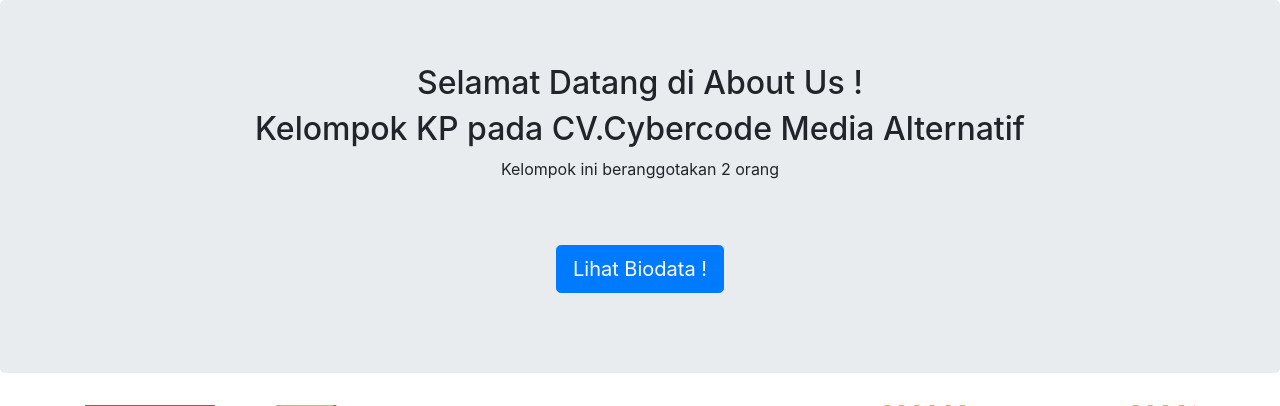
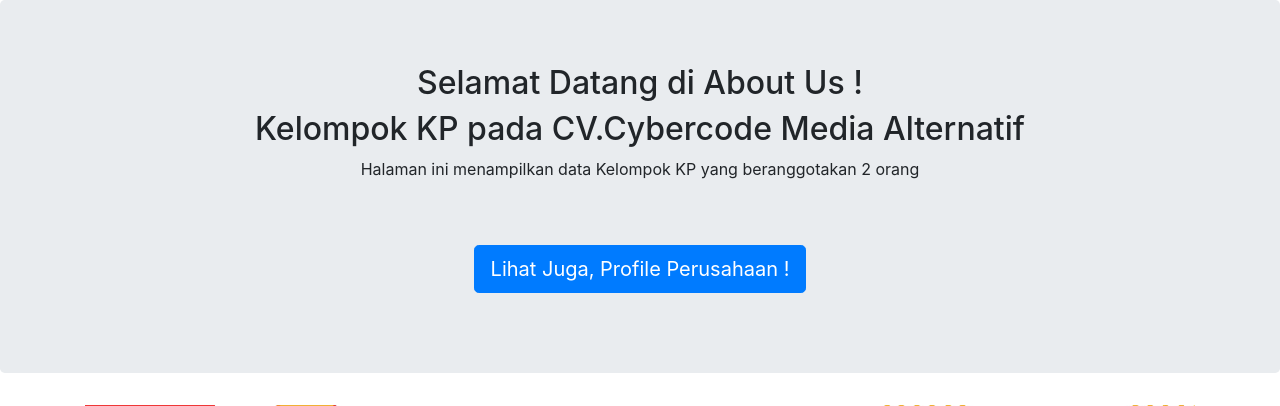
Before and after one commit to HelmyFauzan/projectKP, a CodeIgniter app: the page made by application/views/aboutus.php in a window 1280 px wide. Shown: the part 56-462 px from the top of the page. Run offline with CodeIgniter, Linux system fonts and the light colour scheme.

Commit message:
revisi minor

```diff
--- a/application/views/aboutus.php
+++ b/application/views/aboutus.php
@@ -77,8 +77,8 @@
                 <?php echo $this->session->userdata('username'); ?>
                 di About Us !</h2>
             <h2>Kelompok KP pada CV.Cybercode Media Alternatif</h2>
-            <p align="center">Kelompok ini beranggotakan 2 orang </p><br /><br />
-            <p><a class="btn btn-primary btn-lg" href="#" role="button">Lihat Biodata !</a></p>
+            <p align="center">Halaman ini menampilkan data Kelompok KP yang beranggotakan 2 orang </p><br /><br />
+            <p><a class="btn btn-primary btn-lg" href="<?php echo site_url('profile')?>" role="button">Lihat Juga, Profile Perusahaan !</a></p>
         </center>
     </div>
 
--- a/application/views/home.php
+++ b/application/views/home.php
@@ -71,6 +71,12 @@
 
 
     <div class="jumbotron">
+    <position: relative;
+    background: #000 url("logo2.png") center center;
+    width: 100%;
+    height: 100%;
+    background-size: cover;
+    overflow: hidden;>
         <center>
             <h2> Selamat Datang
 
--- a/application/views/profile.php
+++ b/application/views/profile.php
@@ -78,7 +78,7 @@
                 di Website Kami !</h2>
             <h2>CYBERCODE MEDIA ALTERNATIF</h2>
             <p align="center">Halaman ini memuat informasi tentang profile CV. Cybercode Media Alternatif <br /><br />
-            <p><a class="btn btn-primary btn-lg" href="<?php echo site_url('table2') ?>" role="button">Lihat Produk !</a></p>
+            <p><a class="btn btn-primary btn-lg" href="<?php echo site_url('aboutus') ?>" role="button">Lihat Juga, Data Kelompok Kami !</a></p>
         </center>
     </div>
 
--- a/application/views/table1.php
+++ b/application/views/table1.php
@@ -72,7 +72,7 @@
         <center>
             <h2> Form Tabel Pegawai </h2>
             <h2>CV. Cybercode Media Alternatif</h2>
-            <p align="center">Memuat berbagai informasi dalam Perusahaan Kami. </p><br /><br />
+            <p align="center">Halaman ini menampilkan informasi data pegawai pada CV.Cybercode Media Alternatif </p><br /><br />
             <p><a class="btn btn-primary btn-lg" href="<?php echo site_url('table1/tambah') ?>" role="button">Tambah
                     data</a></p>
         </center>
```
Also changed, not shown: application/views/tambahtable2.php (line endings or trailing spaces).
